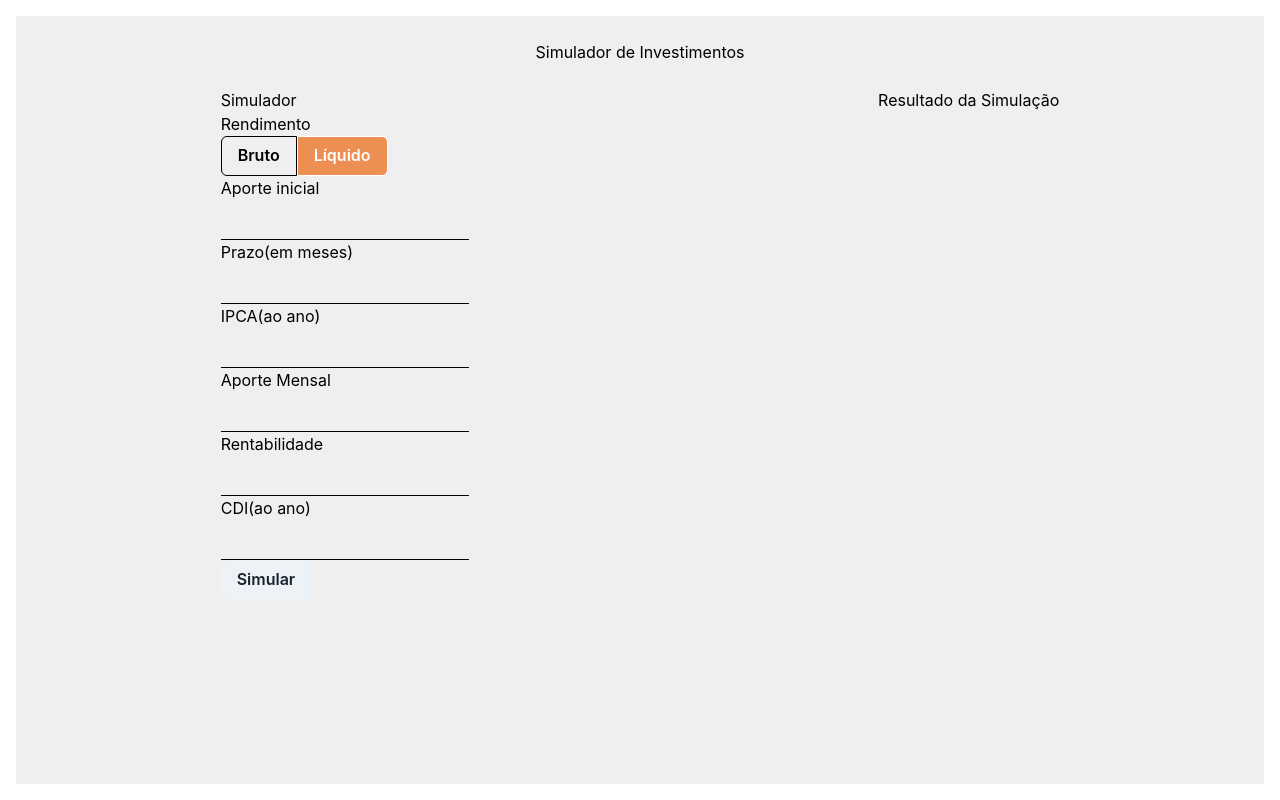
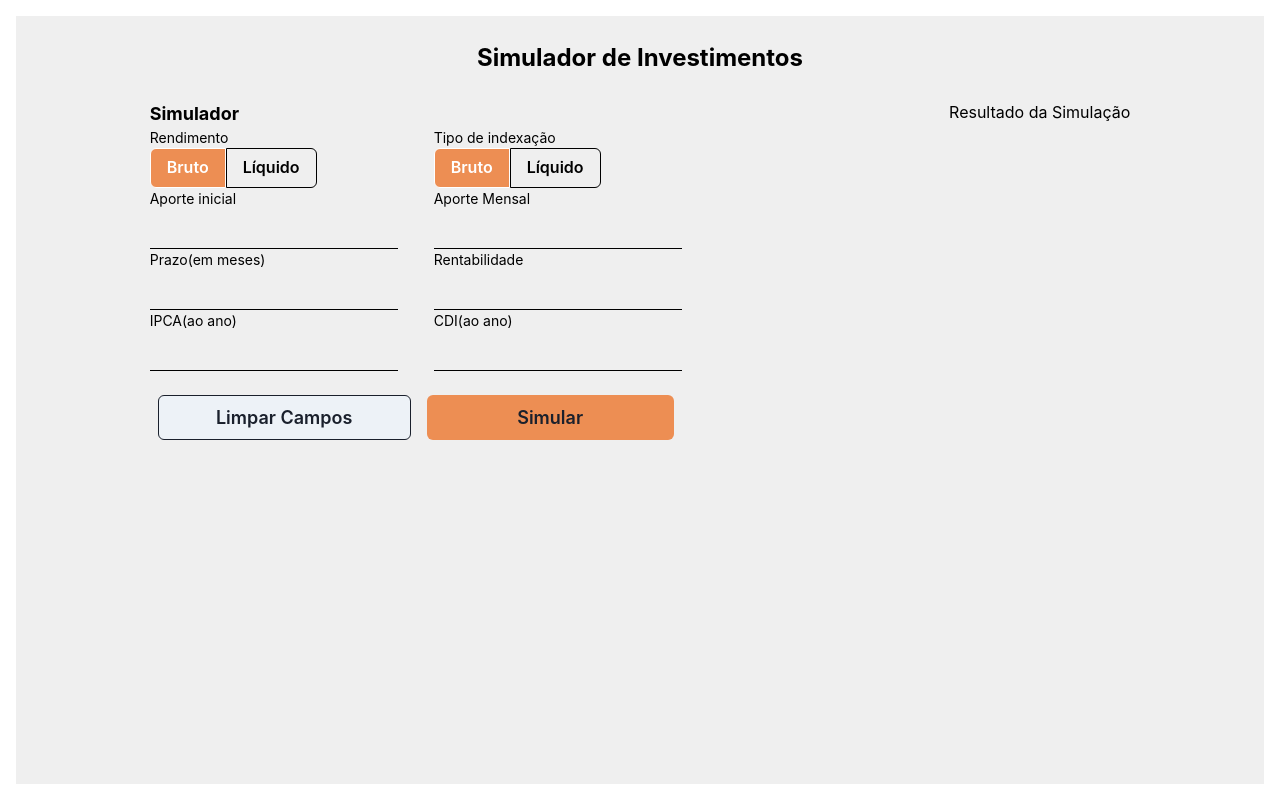
Before and after one commit to raw-vitor/desafio-frontend, a Next.js app: page / in a window 1280 px wide. Built offline with nearby package versions, Linux system fonts and the light colour scheme.

Commit message:
WIP: form structure jsx

```diff
--- /dev/null
+++ b/src/components/ToggleButton/index.tsx
@@ -0,0 +1,32 @@
+import { useState } from "react";
+import { Button } from "@chakra-ui/react";
+
+export const ToggleButton = () => {
+  const [active, setActive] = useState(0);
+  return (
+    <>
+      <Button
+        _hover={{ bg: "orange.50" }}
+        colorScheme="orange"
+        border="1px solid"
+        borderRightRadius="0"
+        color={active == 0 ? "white" : "black"}
+        bg={active == 0 ? "orange.50" : "transparent"}
+        onClick={() => setActive(0)}
+      >
+        Bruto
+      </Button>
+      <Button
+        _hover={{ bg: "orange.50" }}
+        colorScheme="orange"
+        border="1px solid"
+        borderLeftRadius="0"
+        color={active == 1 ? "white" : "black"}
+        bg={active == 1 ? "orange.50" : "transparent"}
+        onClick={() => setActive(1)}
+      >
+        Líquido
+      </Button>
+    </>
+  );
+};
--- a/src/components/simulator/Simulator.tsx
+++ b/src/components/simulator/Simulator.tsx
@@ -1,70 +1,50 @@
 import { useForm } from "react-hook-form";
-import {
-  Button,
-  Flex,
-  FormControl,
-  Input,
-  Text,
-  useBoolean,
-} from "@chakra-ui/react";
+import { Button, Flex, FormControl, Input, Text } from "@chakra-ui/react";
+import { ToggleButton } from "../ToggleButton";
 
 export const Simulator = () => {
-  const [btnActive, setBtnActive] = useBoolean();
+  const fontSize = "14px";
   const {
     register,
     handleSubmit,
+    reset,
     formState: { errors },
   } = useForm();
 
   return (
     <Flex direction="column">
-      <Text>Simulador</Text>
+      <Text fontWeight="bold" fontSize="18px">
+        Simulador
+      </Text>
       <form onSubmit={handleSubmit((data) => console.log(data))}>
+        <Flex>
+          <Flex direction="column">
             <FormControl>
-          <Text>Rendimento</Text>
-          <Button
-            _hover={{ bg: "orange.50" }}
-            colorScheme="orange"
-            border="1px solid"
-            borderRightRadius="0"
-            color={btnActive ? "white" : "black"}
-            bg={btnActive ? "orange.50" : "transparent"}
-            onClick={setBtnActive.toggle}
-          >
-            Bruto
-          </Button>
-          <Button
-            _hover={{ bg: "orange.50" }}
-            colorScheme="orange"
-            border="1px solid"
-            borderLeftRadius="0"
-            color={!btnActive ? "white" : "black"}
-            bg={!btnActive ? "orange.50" : "transparent"}
-            onClick={setBtnActive.toggle}
-          >
-            Líquido
-          </Button>
+              <Text fontSize={fontSize}>Rendimento</Text>
+              <ToggleButton />
             </FormControl>
             <FormControl>
-          <Text>Aporte inicial</Text>
+              <Text fontSize={fontSize}>Aporte inicial</Text>
               <Input
                 type="text"
                 variant="flushed"
+                bg="transparent"
                 borderBottomColor="black"
                 {...register("inicialContribution")}
               />
             </FormControl>
             <FormControl>
-          <Text>Prazo(em meses)</Text>
+              <Text fontSize={fontSize}>Prazo(em meses)</Text>
               <Input
                 type="number"
                 variant="flushed"
+                bg="transparent"
                 borderBottomColor="black"
                 {...register("deadline")}
               />
             </FormControl>
             <FormControl>
-          <Text>IPCA(ao ano)</Text>
+              <Text fontSize={fontSize}>IPCA(ao ano)</Text>
               <Input
                 type="text"
                 variant="flushed"
@@ -73,34 +53,67 @@ export const Simulator = () => {
                 {...register("ipca")}
               />
             </FormControl>
+          </Flex>
+          <Flex direction="column" ml="9">
             <FormControl>
-          <Text>Aporte Mensal</Text>
+              <Text fontSize={fontSize}>Tipo de indexação</Text>
+              <ToggleButton />
+            </FormControl>
+            <FormControl>
+              <Text fontSize={fontSize}>Aporte Mensal</Text>
               <Input
                 type="text"
                 variant="flushed"
+                bg="transparent"
                 borderBottomColor="black"
                 {...register("monthlContribution")}
               />
             </FormControl>
             <FormControl>
-          <Text>Rentabilidade</Text>
+              <Text fontSize={fontSize}>Rentabilidade</Text>
               <Input
                 type="text"
                 variant="flushed"
+                bg="transparent"
                 borderBottomColor="black"
                 {...register("profitability")}
               />
             </FormControl>
             <FormControl>
-          <Text>CDI(ao ano)</Text>
+              <Text fontSize={fontSize}>CDI(ao ano)</Text>
               <Input
                 type="text"
                 variant="flushed"
+                bg="transparent"
                 borderBottomColor="black"
                 {...register("cdi")}
               />
             </FormControl>
-        <Button type="submit">Simular</Button>
+          </Flex>
+        </Flex>
+        <Flex justify="space-around" mt="6">
+          <Button
+            size="lg"
+            border="1px solid"
+            h="45px"
+            w="full"
+            mx="2"
+            onClick={() => reset()}
+          >
+            Limpar Campos
+          </Button>
+          <Button
+            size="lg"
+            p="5"
+            bg="orange.50"
+            h="45px"
+            w="full"
+            mx="2"
+            type="submit"
+          >
+            Simular
+          </Button>
+        </Flex>
       </form>
     </Flex>
   );
--- a/src/pages/index.tsx
+++ b/src/pages/index.tsx
@@ -11,7 +11,9 @@ const Home: NextPage = () => {
       m="4"
       bg="gray.50"
     >
-      <Text p="6">Simulador de Investimentos</Text>
+      <Text p="6" fontWeight="bold" fontSize="24px">
+        Simulador de Investimentos
+      </Text>
       <Flex w="full" h="full" justify="space-around">
         <Simulator />
         <Flex>
```
Lines whose indentation alone changed are shown as unchanged.
